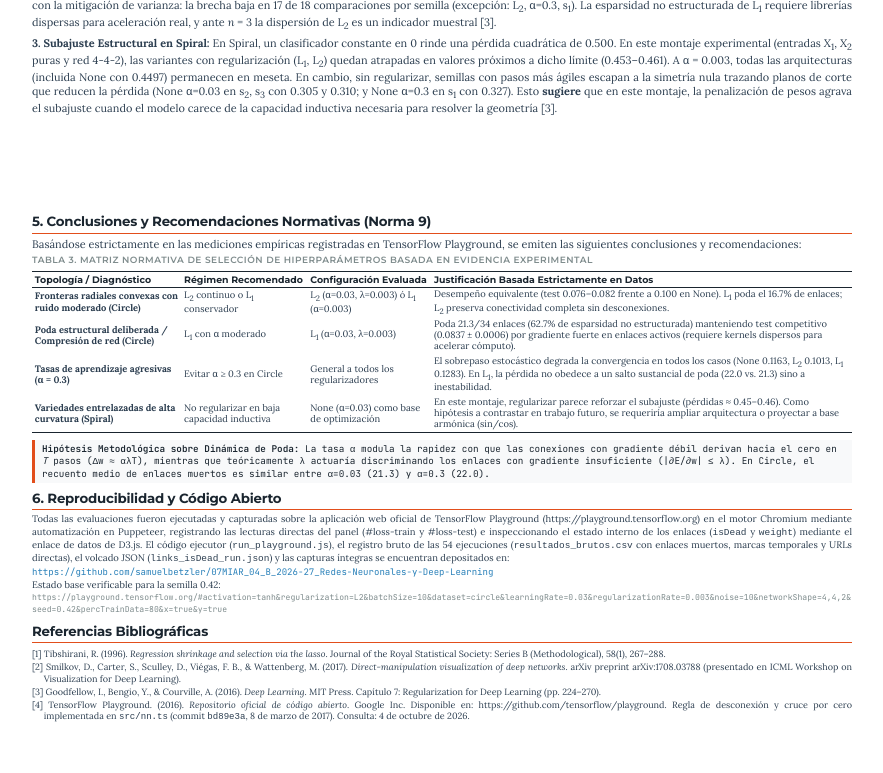
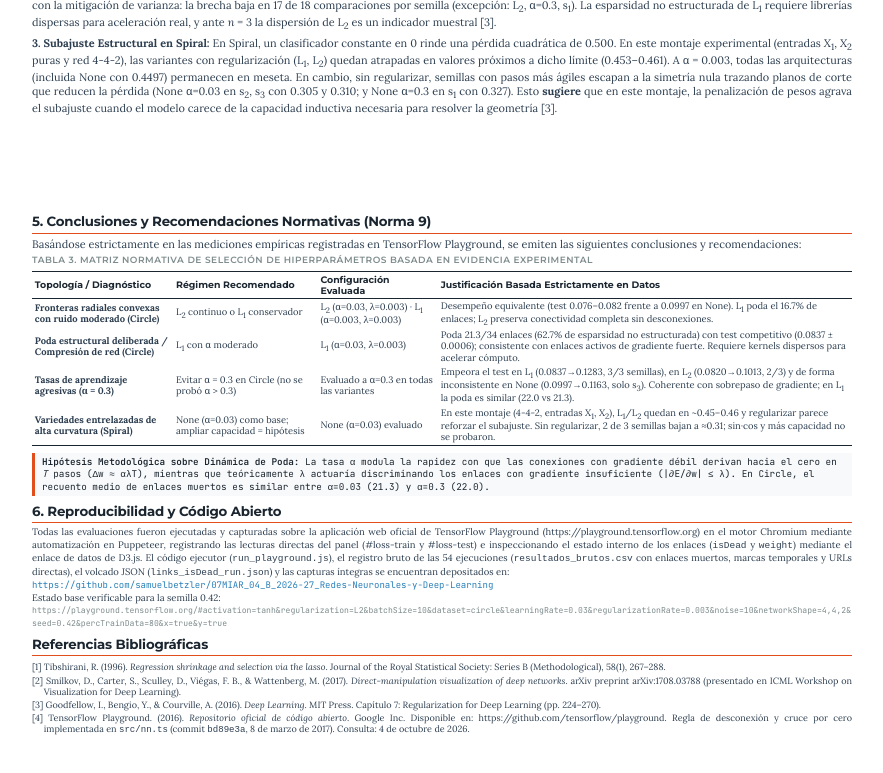
Before and after one commit to samuelbetzler/07MIAR_04_B_2026-27_Redes-Neuronales-y-Deep-Learning, a website: page Foro_TF_Playground/Foro_TF_Playground_CampozanoLopez_Samuel.html in a window 1280 px wide. Shown: the part 2712-3485 px from the top of the page, without its empty margins (198-1081 px from the left). Drawn offline with Linux system fonts and the light colour scheme.

Commit message:
docs(foro): harmonize Table 3 wording across PDF and rendered graphic

```diff
--- a/Foro_TF_Playground/Foro_TF_Playground_CampozanoLopez_Samuel.html
+++ b/Foro_TF_Playground/Foro_TF_Playground_CampozanoLopez_Samuel.html
@@ -584,26 +584,26 @@
       <tr>
         <td><b>Fronteras radiales convexas con ruido moderado (Circle)</b></td>
         <td>L<sub>2</sub> continuo o L<sub>1</sub> conservador</td>
-        <td>L<sub>2</sub> (&alpha;=0.03, &lambda;=0.003) &oacute; L<sub>1</sub> (&alpha;=0.003)</td>
-        <td>Desempeño equivalente (test 0.076&ndash;0.082 frente a 0.100 en None). L<sub>1</sub> poda el 16.7% de enlaces; L<sub>2</sub> preserva conectividad completa sin desconexiones.</td>
+        <td>L<sub>2</sub> (&alpha;=0.03, &lambda;=0.003) &middot; L<sub>1</sub> (&alpha;=0.003, &lambda;=0.003)</td>
+        <td>Desempeño equivalente (test 0.076&ndash;0.082 frente a 0.0997 en None). L<sub>1</sub> poda el 16.7% de enlaces; L<sub>2</sub> preserva conectividad completa sin desconexiones.</td>
       </tr>
       <tr>
         <td><b>Poda estructural deliberada / Compresión de red (Circle)</b></td>
         <td>L<sub>1</sub> con &alpha; moderado</td>
         <td>L<sub>1</sub> (&alpha;=0.03, &lambda;=0.003)</td>
-        <td>Poda 21.3/34 enlaces (62.7% de esparsidad no estructurada) manteniendo test competitivo (0.0837 &plusmn; 0.0006) por gradiente fuerte en enlaces activos (requiere kernels dispersos para acelerar cómputo).</td>
+        <td>Poda 21.3/34 enlaces (62.7% de esparsidad no estructurada) con test competitivo (0.0837 &plusmn; 0.0006); consistente con enlaces activos de gradiente fuerte. Requiere kernels dispersos para acelerar cómputo.</td>
       </tr>
       <tr>
         <td><b>Tasas de aprendizaje agresivas (&alpha; = 0.3)</b></td>
-        <td>Evitar &alpha; &ge; 0.3 en Circle</td>
-        <td>General a todos los regularizadores</td>
-        <td>El sobrepaso estocástico degrada la convergencia en todos los casos (None 0.1163, L<sub>2</sub> 0.1013, L<sub>1</sub> 0.1283). En L<sub>1</sub>, la pérdida no obedece a un salto sustancial de poda (22.0 vs. 21.3) sino a inestabilidad.</td>
+        <td>Evitar &alpha; = 0.3 en Circle (no se probó &alpha; &gt; 0.3)</td>
+        <td>Evaluado a &alpha;=0.3 en todas las variantes</td>
+        <td>Empeora el test en L<sub>1</sub> (0.0837&rarr;0.1283, 3/3 semillas), en L<sub>2</sub> (0.0820&rarr;0.1013, 2/3) y de forma inconsistente en None (0.0997&rarr;0.1163, solo s<sub>3</sub>). Coherente con sobrepaso de gradiente; en L<sub>1</sub> la poda es similar (22.0 vs 21.3).</td>
       </tr>
       <tr>
         <td><b>Variedades entrelazadas de alta curvatura (Spiral)</b></td>
-        <td>No regularizar en baja capacidad inductiva</td>
-        <td>None (&alpha;=0.03) como base de optimización</td>
-        <td>En este montaje, regularizar parece reforzar el subajuste (pérdidas &asymp; 0.45&ndash;0.46). Como hipótesis a contrastar en trabajo futuro, se requeriría ampliar arquitectura o proyectar a base armónica (sin/cos).</td>
+        <td>None (&alpha;=0.03) como base; ampliar capacidad = hipótesis</td>
+        <td>None (&alpha;=0.03) evaluado</td>
+        <td>En este montaje (4-4-2, entradas <i>X</i><sub>1</sub>, <i>X</i><sub>2</sub>), L<sub>1</sub>/L<sub>2</sub> quedan en ~0.45&ndash;0.46 y regularizar parece reforzar el subajuste. Sin regularizar, 2 de 3 semillas bajan a &asymp;0.31; sin&middot;cos y más capacidad no se probaron.</td>
       </tr>
     </tbody>
   </table>
```
Also changed, not shown: Foro_TF_Playground/generate_table_image.js (+9 -9 lines), Foro_TF_Playground/Tabla_3_Matriz_Normativa.png, 2 other files.
